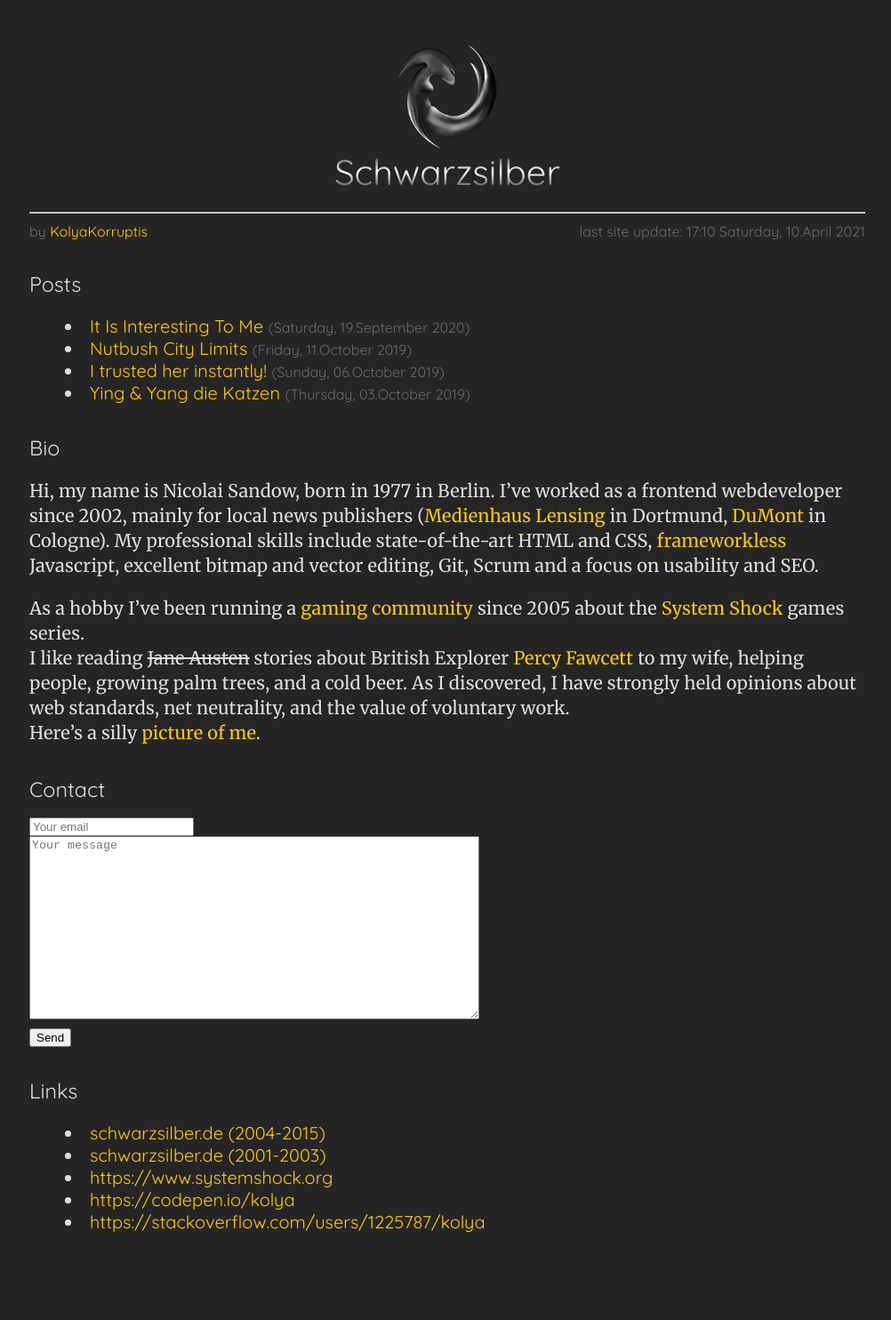
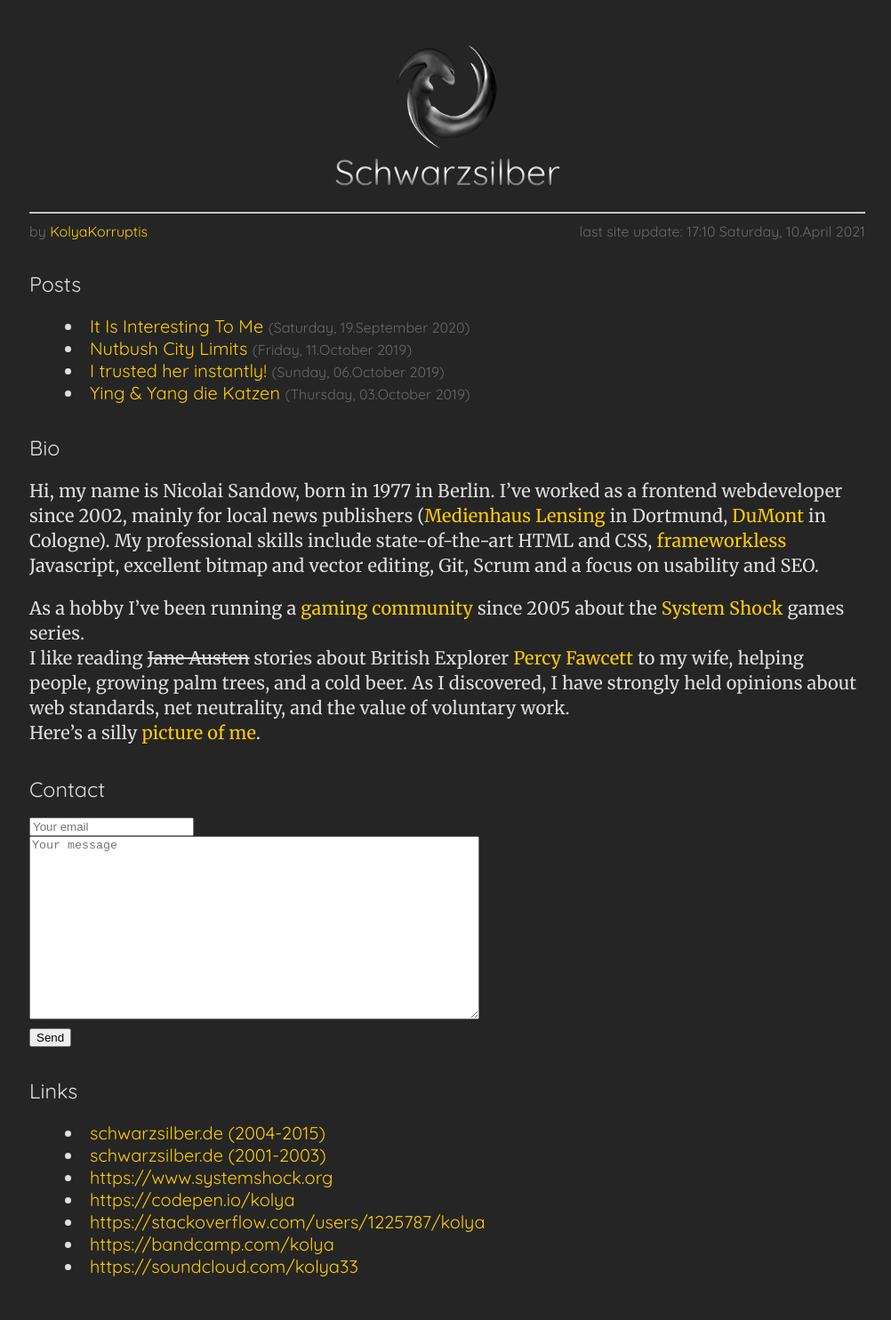
Before and after one commit to KolyaKorruptis/.github.io, a Jekyll site: the page built from index.md, in a window 1280 px wide. Shown: the whole page at 89% size, without its empty margins (137-1139 px from the left). Built offline with Jekyll 4.4.1, drawn with Linux system fonts in a browser that asks for light colours; our own code applies the rules of GitHub Pages for plain Markdown files; the repository's description, which GitHub fills in, is left out; before the commit the page ends 1434 px from its top, so only the background shows below that; some of the changed lines change nothing that is shown.

Commit message:
Update index.md

```diff
--- a/index.md
+++ b/index.md
@@ -39,6 +39,8 @@ Here's a silly [picture of me](/img/nicolai.jpg).
 - [https://www.systemshock.org](https://www.systemshock.org)
 - [https://codepen.io/kolya](https://codepen.io/kolya)
 - [https://stackoverflow.com/users/1225787/kolya](https://stackoverflow.com/users/1225787/kolya)
+- [https://bandcamp.com/kolya](https://bandcamp.com/kolya)
+- [https://soundcloud.com/kolya33](https://soundcloud.com/kolya33)
 
 
 <!---
```
